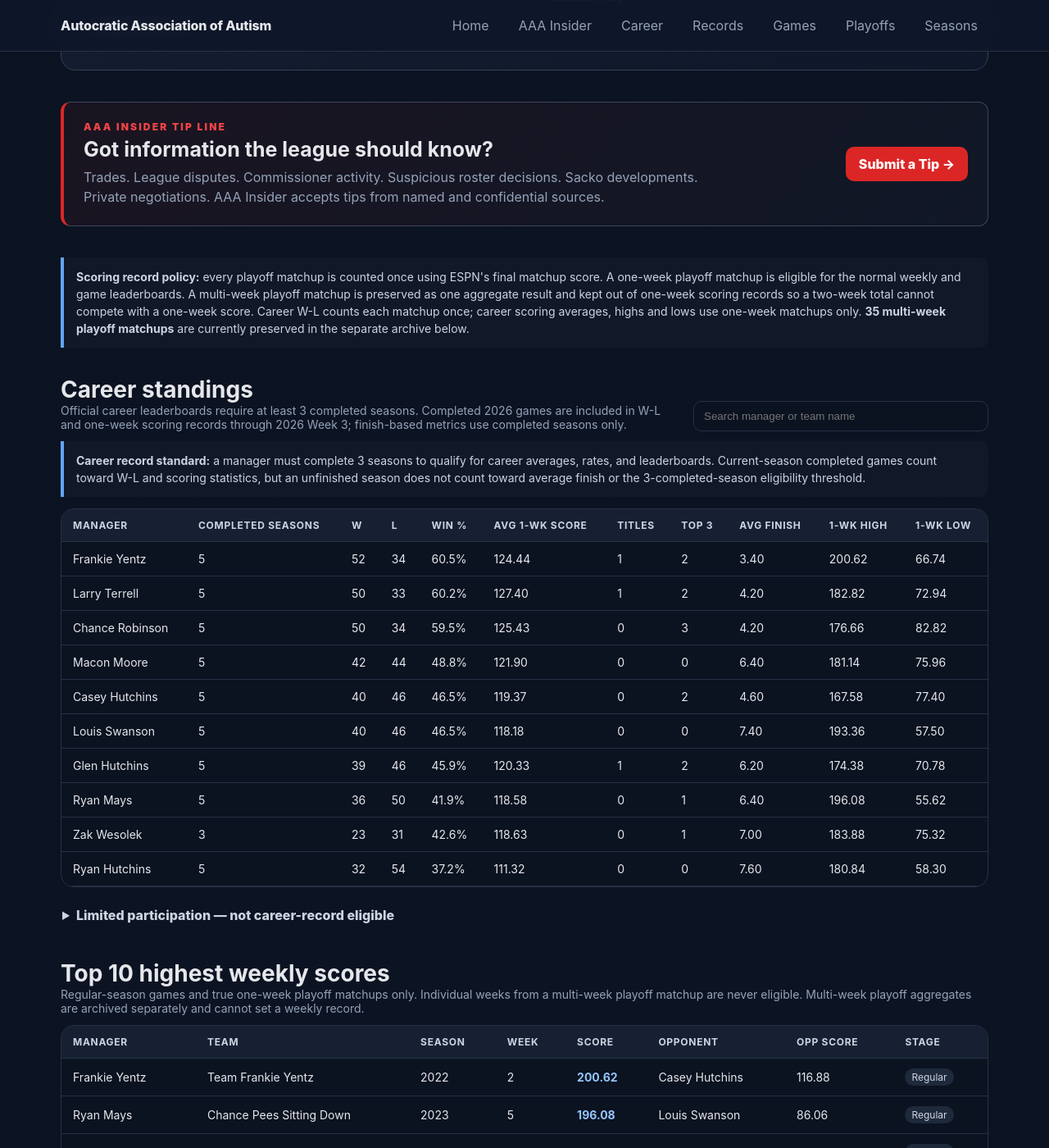
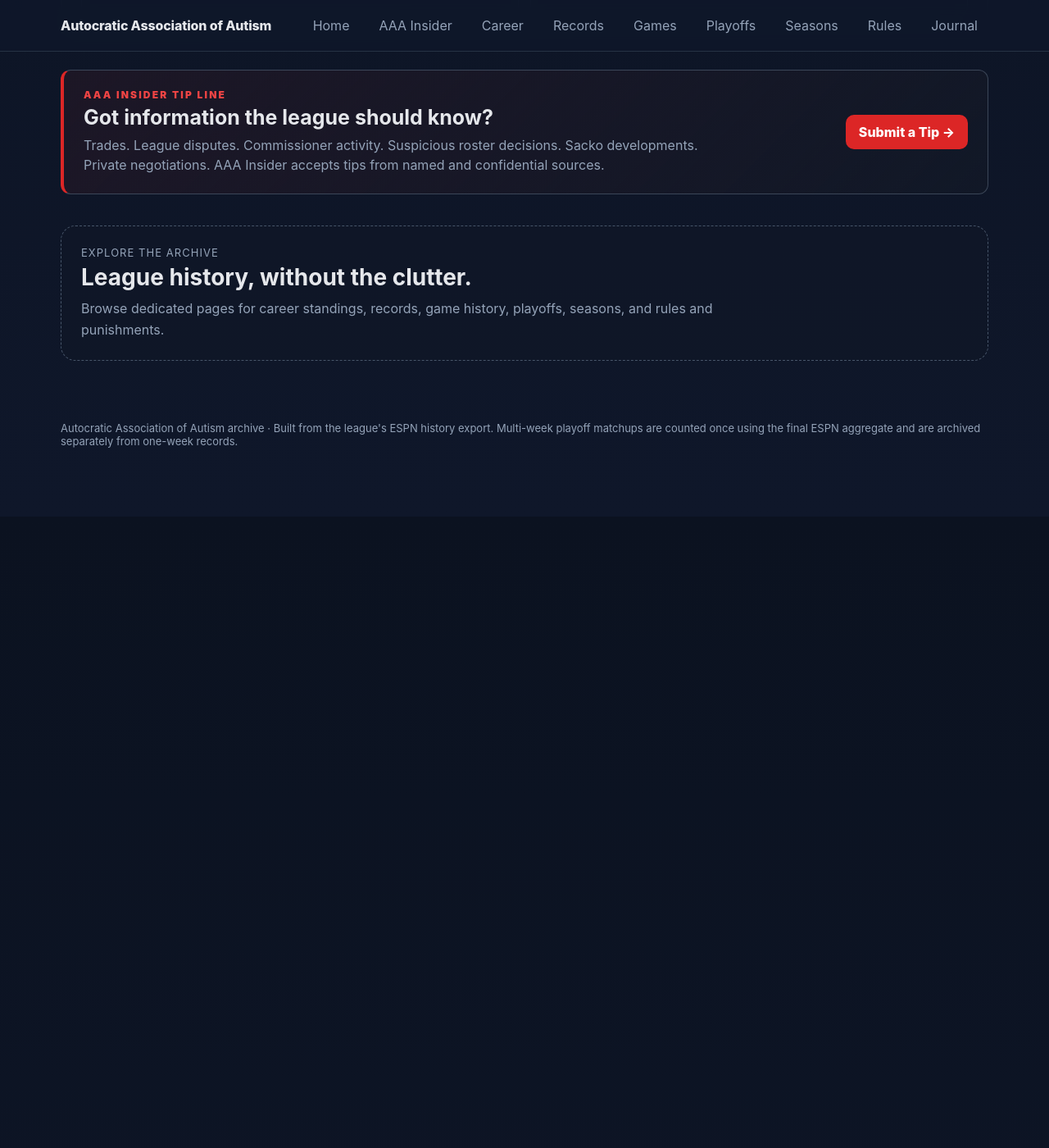
Before and after one commit to Autocratic-Association-of-Autism/AAA-Fantasy-Test, a Jekyll site: the page built from index.html, in a window 1280 px wide and 1400 px high, scrolled down 1089 px. Shown: the whole window at 82% size. Built offline with Jekyll 4.4.1, drawn with Linux system fonts in a browser that asks for light colours; after the commit the page ends 1719 px from its top, so only the background shows below that; some of the changed text lies outside the part shown.

Commit message:
Restructure archive into dedicated pages

```diff
--- a/index.html
+++ b/index.html
@@ -10,10 +10,7 @@
 <link rel="stylesheet" href="{{ '/styles.css' | relative_url }}?v=category-palette-20261023">
 </head>
 <body>
-<nav><div class="container nav-inner">
-<a class="league-brand" href="#home">Autocratic Association of Autism</a>
-<div class="nav-links"><a href="#home">Home</a><a href="ledger.html">AAA Insider</a><a href="#career">Career</a><a href="#records">Records</a><a href="#games">Games</a><a href="#multiweek">Playoffs</a><a href="#seasons">Seasons</a></div>
-</div></nav>
+<nav><div class="container nav-inner"><a class="league-brand" href="index.html">Autocratic Association of Autism</a><div class="nav-links"><a href="index.html">Home</a><a href="ledger.html">AAA Insider</a><a href="career.html">Career</a><a href="records.html">Records</a><a href="games.html">Games</a><a href="playoffs.html">Playoffs</a><a href="seasons.html">Seasons</a><a href="rules.html">Rules</a><a href="journal.html">Journal</a></div></div></nav>
 <main class="container" id="home">
 <header>
   <div class="label">League archive · early access</div>
@@ -87,73 +84,30 @@
   <a class="button home-tip-button" href="submit-tip.html">Submit a Tip →</a>
 </section>
 
-<section class="eligibility-note scoring-policy">
-  <strong>Scoring record policy:</strong> every playoff matchup is counted once using ESPN's final matchup score. A one-week playoff matchup is eligible for the normal weekly and game leaderboards. A multi-week playoff matchup is preserved as one aggregate result and kept out of one-week scoring records so a two-week total cannot compete with a one-week score. Career W-L counts each matchup once; career scoring averages, highs and lows use one-week matchups only. <strong><span id="multiWeekCount"></span> multi-week playoff matchups</strong> are currently preserved in the separate archive below.
-</section>
-
-<section id="career">
-  <div class="section-title"><div><h2>Career standings</h2><div class="note">Official career leaderboards require at least 3 completed seasons. Completed 2026 games are included in W-L and one-week scoring records through <span id="currentThrough"></span>; finish-based metrics use completed seasons only.</div></div>
-  <input id="managerSearch" class="search" placeholder="Search manager or team name"></div>
-  <div class="eligibility-note"><strong>Career record standard:</strong> a manager must complete 3 seasons to qualify for career averages, rates, and leaderboards. Current-season completed games count toward W-L and scoring statistics, but an unfinished season does not count toward average finish or the 3-completed-season eligibility threshold.</div>
-  <div class="table-wrap" id="careerEligible"></div>
-  <details class="limited-participation" id="limitedCareerWrap">
-    <summary>Limited participation — not career-record eligible</summary>
-    <div class="note limited-note">Managers with fewer than 3 completed seasons. Their games, championships, weekly scores, and season results still count in the historical archive.</div>
-    <div class="table-wrap" id="careerLimited"></div>
-  </details>
-</section>
-
-<section id="records">
-  <div class="section-title"><div><h2>Top 10 highest weekly scores</h2><div class="note">Regular-season games and true one-week playoff matchups only. Individual weeks from a multi-week playoff matchup are never eligible. Multi-week playoff aggregates are archived separately and cannot set a weekly record.</div></div></div>
-  <div class="table-wrap" id="highest"></div>
-</section>
-
-<section>
-  <div class="section-title"><div><h2>Top 10 lowest weekly scores</h2><div class="note">Regular-season games and true one-week playoff matchups only. Individual weeks from a multi-week playoff matchup are never eligible.</div></div></div>
-  <div class="table-wrap" id="lowest"></div>
-</section>
-
-<section>
-  <div class="section-title"><div><h2>35+ Point Losses</h2><div class="note">Times a manager has been defeated by more than 35 points in a one-week matchup. For reasons entirely unrelated to league naming policy.</div></div></div>
-  <div class="table-wrap" id="blowoutLosses"></div>
-</section>
-
-<section id="games">
-  <div class="section-title"><div><h2>Largest margins of victory</h2><div class="note">One-week matchups only; multi-week playoff totals are separated below.</div></div></div>
-  <div class="table-wrap" id="margins"></div>
-</section>
-
-<section>
-  <div class="section-title"><div><h2>Closest games</h2><div class="note">One-week matchups only.</div></div></div>
-  <div class="table-wrap" id="closest"></div>
-</section>
-
-<section>
-  <div class="section-title"><div><h2>Highest combined scores</h2><div class="note">One-week matchups only.</div></div></div>
-  <div class="table-wrap" id="combined"></div>
-</section>
-
-<section>
-  <div class="section-title"><div><h2>Biggest projected upsets</h2><div class="note">Wins by teams ESPN projected to lose by the largest margin. One-week matchups only; multi-week projections are not mixed with one-week projections. True live comeback data is not available in the export.</div></div></div>
-  <div class="table-wrap" id="upsets"></div>
-</section>
 
 
-<section id="multiweek">
-  <div class="section-title"><div><h2>Multi-week playoff matchup archive</h2><div class="note">Full ESPN aggregate results, counted once per matchup. These totals are intentionally separate from all one-week scoring and game records.</div></div></div>
-  <div class="table-wrap" id="multiWeek"></div>
-</section>
 
-<section id="seasons">
-  <div class="section-title"><div><h2>Season-by-season history</h2><div class="note">The foundation of the archive. More league-specific context and storytelling will be layered in over time.</div></div></div>
-  <div class="table-wrap" id="seasonsTable"></div>
-</section>
 
-<section class="coming-soon">
-  <div class="label">Archive roadmap</div>
-  <h2>More personalization is coming.</h2>
-  <p>The current site is the statistical foundation. Planned additions include manager profiles, head-to-head rivalries, historical storylines, custom league awards, notable transactions, and other material that only this league would care about.</p>
-</section>
+
+
+
+
+
+
+
+
+
+
+
+
+
+
+
+
+
+
+
+<section class="coming-soon"><div class="label">Explore the archive</div><h2>League history, without the clutter.</h2><p>Browse dedicated pages for <a href="career.html">career standings</a>, <a href="records.html">records</a>, <a href="games.html">game history</a>, <a href="playoffs.html">playoffs</a>, <a href="seasons.html">seasons</a>, and <a href="rules.html">rules and punishments</a>.</p></section>
 
 <footer>
 Autocratic Association of Autism archive · Built from the league's ESPN history export. Multi-week playoff matchups are counted once using the final ESPN aggregate and are archived separately from one-week records.
@@ -161,6 +115,6 @@
 </main>
 <script src="data.js?v=20261001-current-season-fix-3"></script>
 <script src="blowout-losses.js?v=20261005"></script>
-<script src="app.js?v=20261001-current-season-fix-3"></script>
+
 </body>
 </html>
```
